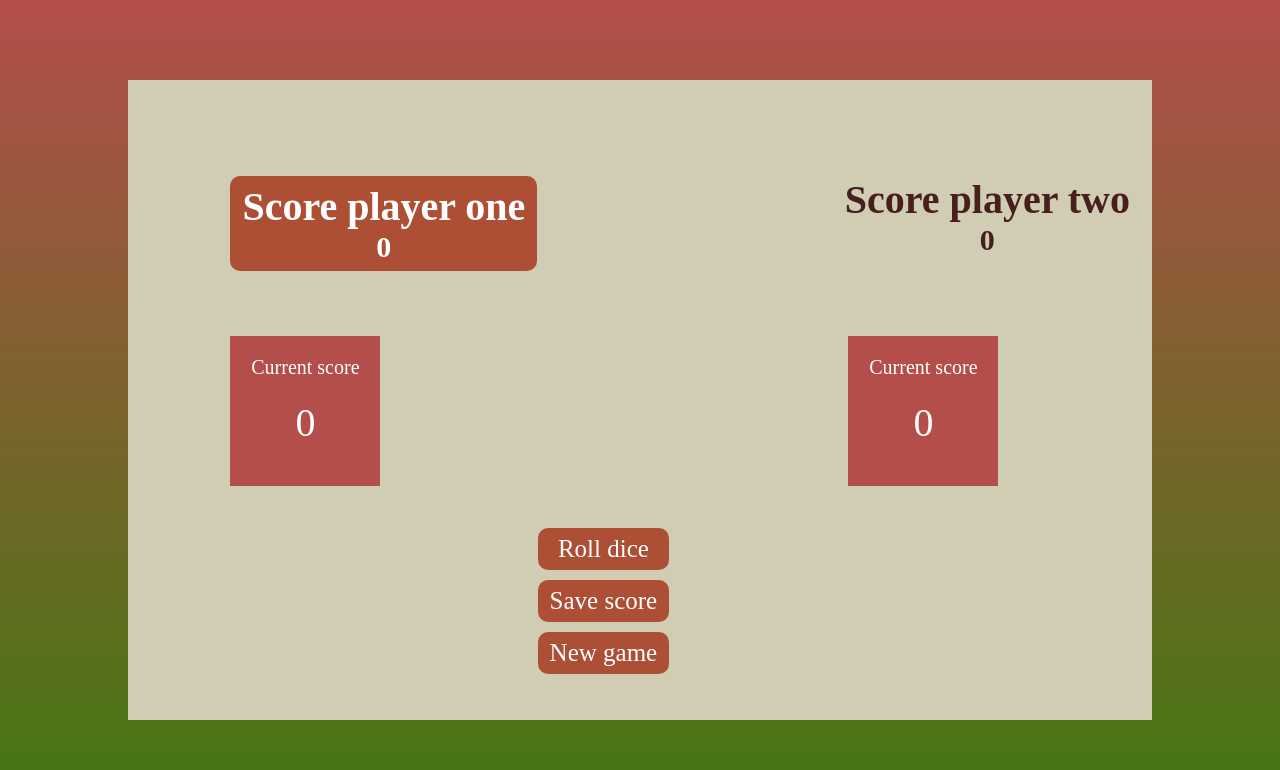
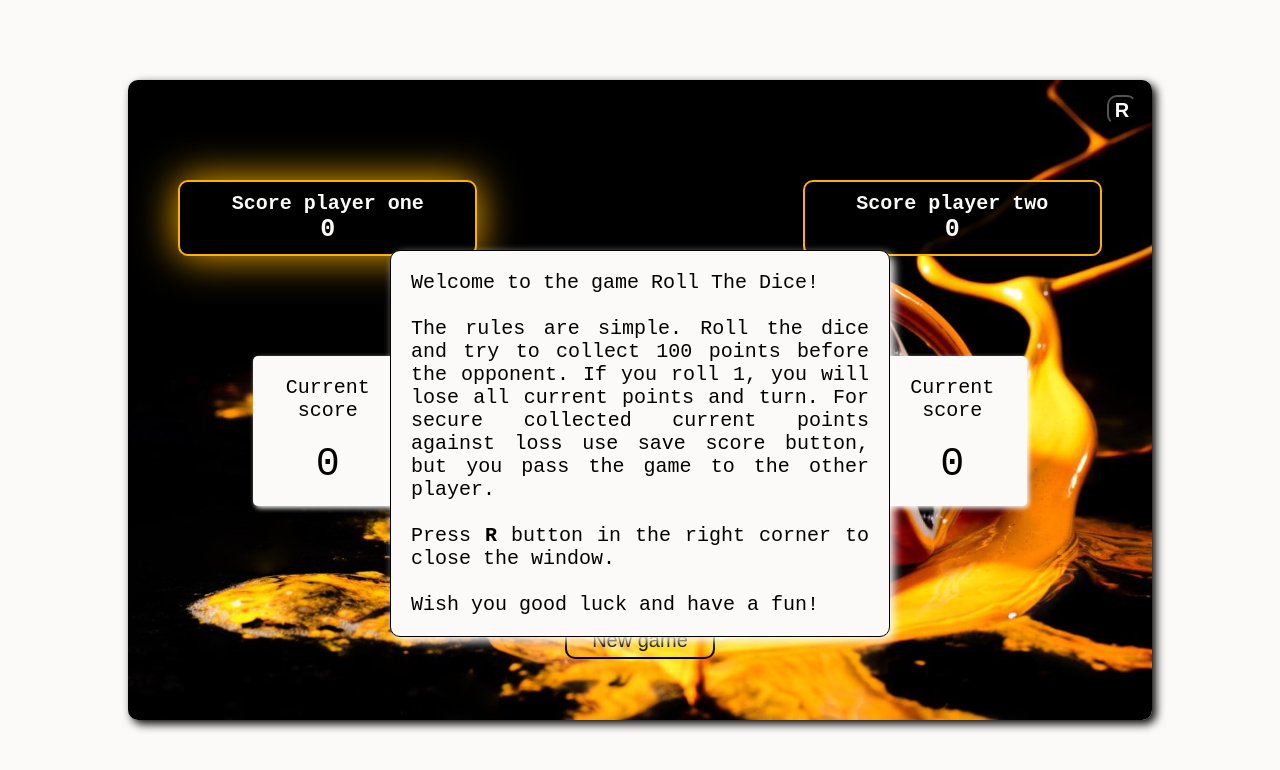
Before and after one commit to L3onidass/Roll-The-Dice, a plain HTML site: page index.html in a window 1280 px wide. Drawn offline with Linux system fonts and the light colour scheme.

Commit message:
New function and updated design

```diff
--- a/index.html
+++ b/index.html
@@ -10,30 +10,48 @@
   <body>
     <div class="allPage">
       <div class="playGround">
+        <button class="rulesButton clicked">R</button>
+        <p class="rules ShowHide">
+          Welcome to the game Roll The Dice!<br /><br />
+          The rules are simple. Roll the dice and try to collect 100 points
+          before the opponent. If you roll 1, you will lose all current points
+          and turn. For secure collected current points against loss use save
+          score button, but you pass the game to the other player.<br /><br />
+          Press <strong>R</strong> button in the right corner to close the
+          window.<br /><br />
+          Wish you good luck and have a fun!
+        </p>
+        <div class="separateBox">
           <div class="totalScore totalScore0 active">
             <p id="name-0">Score player one</p>
             <p id="totalScorePlayer-0" class="reset">0</p>
           </div>
+          <div class="currentScore currentScore1">
+            <p>Current score</p>
+            <p id="currentScore-0" class="reset">0</p>
+          </div>
+        </div>
+
+        <div class="middleBox">
+          <div class="dice">
+            <img src="images/1.jpg" alt="" class="diceImage" />
+          </div>
+          <div class="middleText">
+            <button class="btn rollDice">Roll dice</button>
+            <button class="btn saveScore">Save score</button>
+            <button class="btn newGame">New game</button>
+          </div>
+        </div>
+
+        <div class="separateBox">
           <div class="totalScore totalScore1">
             <p id="name-1">Score player two</p>
             <p id="totalScorePlayer-1" class="reset">0</p>
           </div>
-
           <div class="currentScore currentScore0">
-          <p>Current score</p>
-          <p id="currentScore-0" class="reset">0</p>
-        </div>
-        <div class="currentScore currentScore1">
             <p>Current score</p>
             <p id="currentScore-1" class="reset">0</p>
           </div>
-        <div class="middleText">
-          <p class="btn rollDice">Roll dice</p>
-          <p class="btn saveScore">Save score</p>
-          <p class="btn newGame">New game</p>
-        </div>
-        <div class="dice">
-          <img src="images/1.jpg" alt="" class="diceImage" />
         </div>
       </div>
     </div>
--- a/script.js
+++ b/script.js
@@ -1,7 +1,7 @@
 //document.querySelectorAll(".reset").innerText = 0;
 
 //***Variable definition***/
-let totalScore, roundScore, activePlayer, dice, playGame;
+let totalScore, roundScore, activePlayer, dice, playGame, clicked, showHide;
 
 //***Begining***/
 newStart();
@@ -14,7 +14,6 @@ function newStart() {
   roundScore = 0;
   activePlayer = 0;
   playGame = true;
-
   document.getElementById("totalScorePlayer-0").innerText = 0;
   document.getElementById("totalScorePlayer-1").innerText = 0;
   document.getElementById("currentScore-0").innerText = 0;
@@ -35,13 +34,25 @@ function nextPlayer() {
   document.getElementById("currentScore-0").innerText = 0;
   document.getElementById("currentScore-1").innerText = 0;
 }
+showHide = document.querySelector(".rules");
+clicked = false;
+
+document.querySelector(".clicked").addEventListener("click", function () {
+  if (clicked) {
+    showHide.style.display = "block";
+    clicked = false;
+  } else {
+    showHide.style.display = "none";
+    clicked = true;
+  }
+});
 
 //***Buttons setings***/
 
 //Btn. Roll dice
 document.querySelector(".rollDice").addEventListener("click", function () {
+  //Dice random number generator
   if (playGame) {
-    //Dice random number generator
     let dice = Math.ceil(Math.random() * 6);
 
     //Dice pictures
@@ -64,10 +75,8 @@ document.querySelector(".rollDice").addEventListener("click", function () {
 document.querySelector(".saveScore").addEventListener("click", function () {
   if (playGame) {
     totalScore[activePlayer] = totalScore[activePlayer] + roundScore;
-
     document.querySelector("#totalScorePlayer-" + activePlayer).innerText =
       totalScore[activePlayer];
-
     if (totalScore[activePlayer] >= 100) {
       document.querySelector("#name-" + activePlayer).innerText =
         "Congrats, you are winner!";
--- a/styles.css
+++ b/styles.css
@@ -6,52 +6,91 @@
 
 /*** All page ***/
 .allPage {
-  background: linear-gradient(#b34e4b, #471f);
+  background-color: #fbfaf8;
   height: 100vh;
+  font-family: "Courier New", Courier, monospace;
 }
 
 /*** Playground***/
 .playGround {
+  display: flex;
+  justify-content: space-between;
   width: 80%;
   height: 80%;
-  background: #d1ccb4;
-  position: absolute;
+  background-image: url(images/Playground.jpg);
+  object-fit: fill;
+  background-position: center;
+  position: relative;
   top: 10%;
   left: 10%;
+  border-radius: 10px;
+  box-shadow: 4px 4px 10px #000;
+}
+.separateBox {
+  flex-basis: 39%;
+}
+.middleBox {
+  position: relative;
+  display: flex;
+  justify-content: center;
+  flex-basis: 20%;
+}
+.rules {
+  display: block;
+  position: absolute;
+  top: 50%;
+  left: 50%;
+  margin: -150px 0 0 -250px;
+  font-size: 20px;
+  text-align: justify;
+  background-color: #fbfaf8;
+  color: #000;
+  max-width: 500px;
+  padding: 20px;
+  border: 1px solid black;
+  border-radius: 10px;
+  box-shadow: 4px 4px 10px #fbfaf8;
+  z-index: 100;
 }
 
 /*** Total score ***/
 .totalScore {
-  font-size: 30px;
-  color: #471f1e;
+  font-size: 25px;
+  color: #fbfaf8;
   font-weight: bold;
 }
 .totalScore p:nth-last-of-type(2) {
-  font-size: 40px;
+  font-size: 20px;
   text-align: center;
 }
 .totalScore0 {
-  position: absolute;
-  top: 15%;
-  left: 10%;
+  margin: 100px 50px;
   text-align: center;
+  background-color: #000;
+  border-radius: 10px;
+  border: 2px solid #ffb100;
+  padding: 10px 10px;
 }
 .totalScore1 {
-  position: absolute;
-  top: 15%;
-  left: 70%;
+  margin: 100px 50px;
   text-align: center;
+  background-color: rgba(0, 0, 0, 0.901);
+  border-radius: 10px;
+  border: 2px solid #ffb100;
+  padding: 10px 10px;
 }
 
 /*** Current score ***/
 .currentScore {
   width: 150px;
   height: 150px;
-  background: #b34e4b;
+  background: #fbfaf8;
+  border-radius: 5px;
+  box-shadow: 2px 2px 5px #fbfaf8;
 }
 .currentScore p {
   font-size: 20px;
-  color: #fff;
+  color: #000;
   text-align: center;
   padding-top: 20px;
 }
@@ -59,49 +98,64 @@
   font-size: 40px;
 }
 .currentScore0 {
-  position: absolute;
-  top: 40%;
-  left: 10%;
+  margin: 70px auto;
 }
 .currentScore1 {
-  position: absolute;
-  top: 40%;
-  right: 15%;
+  margin: 70px auto;
 }
 
 /*** Buttons ***/
 .middleText {
   position: absolute;
   top: 70%;
-  left: 40%;
   text-align: center;
   font-size: 25px;
   color: #fff;
 }
 .btn {
-  border: 2px solid #ad4f34;
+  width: 150px;
+  font-size: 20px;
+  color: #000;
+  border: 2px solid #000000;
+  background-color: transparent;
   padding: 5px 10px;
   border-radius: 10px;
   margin-bottom: 10px;
-  background-color: #ad4f34;
 }
 .btn:hover {
-  border: 2px solid #d2263d;
-  background-color: #d2263d;
+  color: #fbfaf8;
+  border: 2px solid #fff;
+  background-color: rgba(0, 0, 0, 0.905);
+  cursor: pointer;
 }
-
+.rulesButton {
+  width: 30px;
+  height: 30px;
+  line-height: 0.1px;
+  position: absolute;
+  top: 15px;
+  right: 15px;
+  font-size: 20px;
+  font-weight: bold;
+  color: #fbfaf8;
+  padding: 5px 5px;
+  border-radius: 10px;
+  background: none;
+  cursor: pointer;
+}
+.rulesButton:hover {
+  color: #ffb100;
+}
 /*** Dice ***/
 .dice {
-  position: absolute;
-  top: 30%;
-  left: 41%;
+  margin: auto;
 }
 
 /*** Active marker***/
 .active {
-  color: #fff;
-  border: 2px solid #ad4f34;
-  padding: 5px 10px;
+  color: #fbfaf8;
+  border: 2px solid #ffb100;
+  padding: 10px 10px;
   border-radius: 10px;
-  background: #ad4f34;
+  box-shadow: 0px 0px 40px #ffb100;
 }
```
Also changed, not shown: images/Playground.jpg (added). Lines whose indentation alone changed are shown as unchanged.
